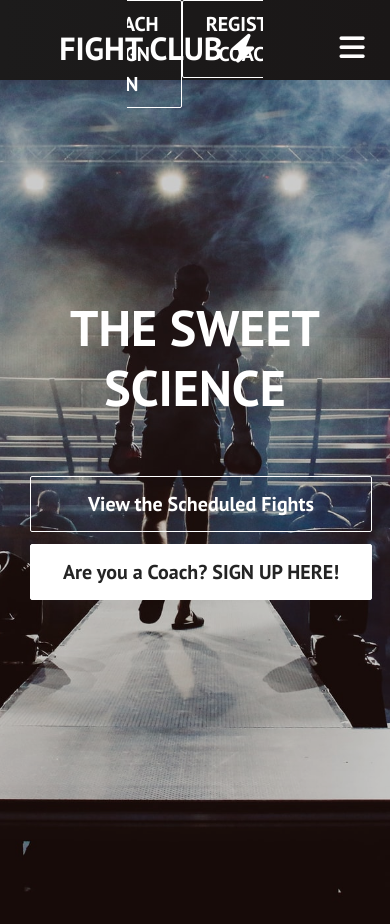
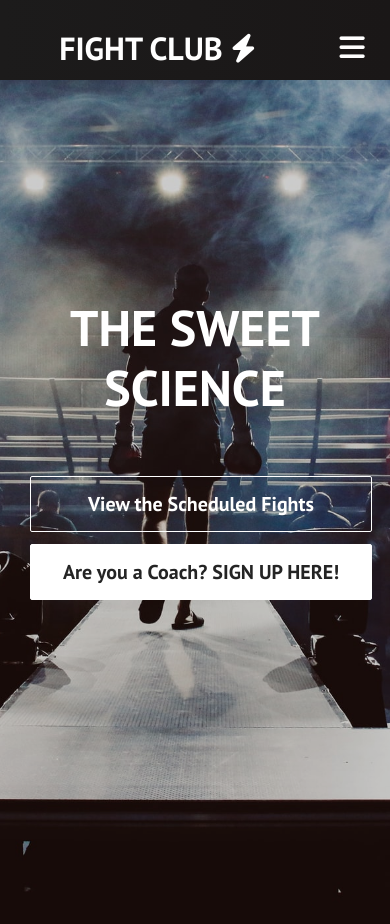
Before and after one commit to ZaidYounan/fight-club, a React (Create React App) app: page / in a window 390 px wide. Built offline with nearby package versions, Linux system fonts and the light colour scheme.

Commit message:
Add eventlistener load to hide/show mobile buttons

```diff
--- a/src/components/Navbar.js
+++ b/src/components/Navbar.js
@@ -45,7 +45,7 @@ function Navbar() {
     }
 
     //Show sign in/up buttons on mobile burger-meni
-    const showSignIn = () => {
+    const showSignInMobile = () => {
         if (window.innerWidth <= 960 && !token) {
             return <li className='nav-item'>
                         <Button link='/sign-in' buttonStyle='btn--outline'>COACH SIGN IN</Button>
@@ -55,7 +55,9 @@ function Navbar() {
     }
 
     //Whenever screen is resized, showButton is called
+    window.addEventListener('load', showButton);
     window.addEventListener('resize', showButton);
+
 
     return (
         <>
@@ -88,16 +90,16 @@ function Navbar() {
                                 Contact Us
                             </Link>
                         </li>
-                        {showSignIn()}
+                        {showSignInMobile}
                         </ul>
                         </div>
                         <div className="btn-coach-nav">
                         {!!token ? (
                                     button &&
                                         <Button link='/sign-out' buttonStyle='btn--outline'
-                                    onClick={() => {signOut(); setRender(true);}}> SIGN OUT</Button>
-                                 ): button && <Button link='/sign-in' buttonStyle='btn--coach'>COACH SIGN IN</Button>}
-                                {!token ? (button && <Button link='/sign-up' buttonStyle='btn--coach'>REGISTER COACH</Button>) : (<></>) }
+                                    onClick={() => {signOut(); setRender(true); closeMobileMenu()}}> SIGN OUT</Button>
+                                 ): button && <Button link='/sign-in' buttonStyle='btn--coach' onClick={closeMobileMenu}>COACH SIGN IN</Button>}
+                                {!token ? (button && <Button link='/sign-up' buttonStyle='btn--coach' onClick={closeMobileMenu}>REGISTER COACH</Button>) : (<></>) }
                         </div>
             </nav>
         </>
```
